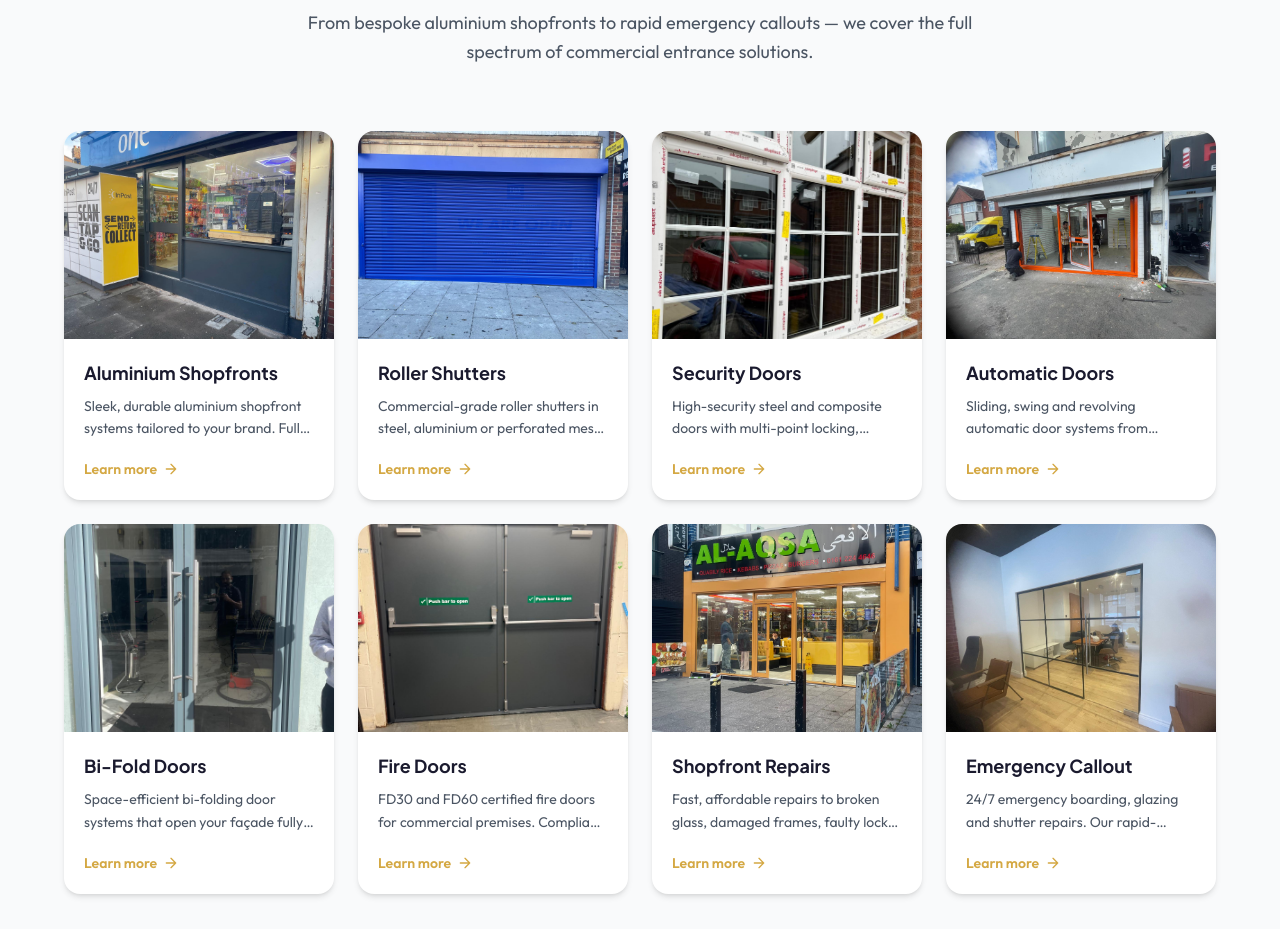
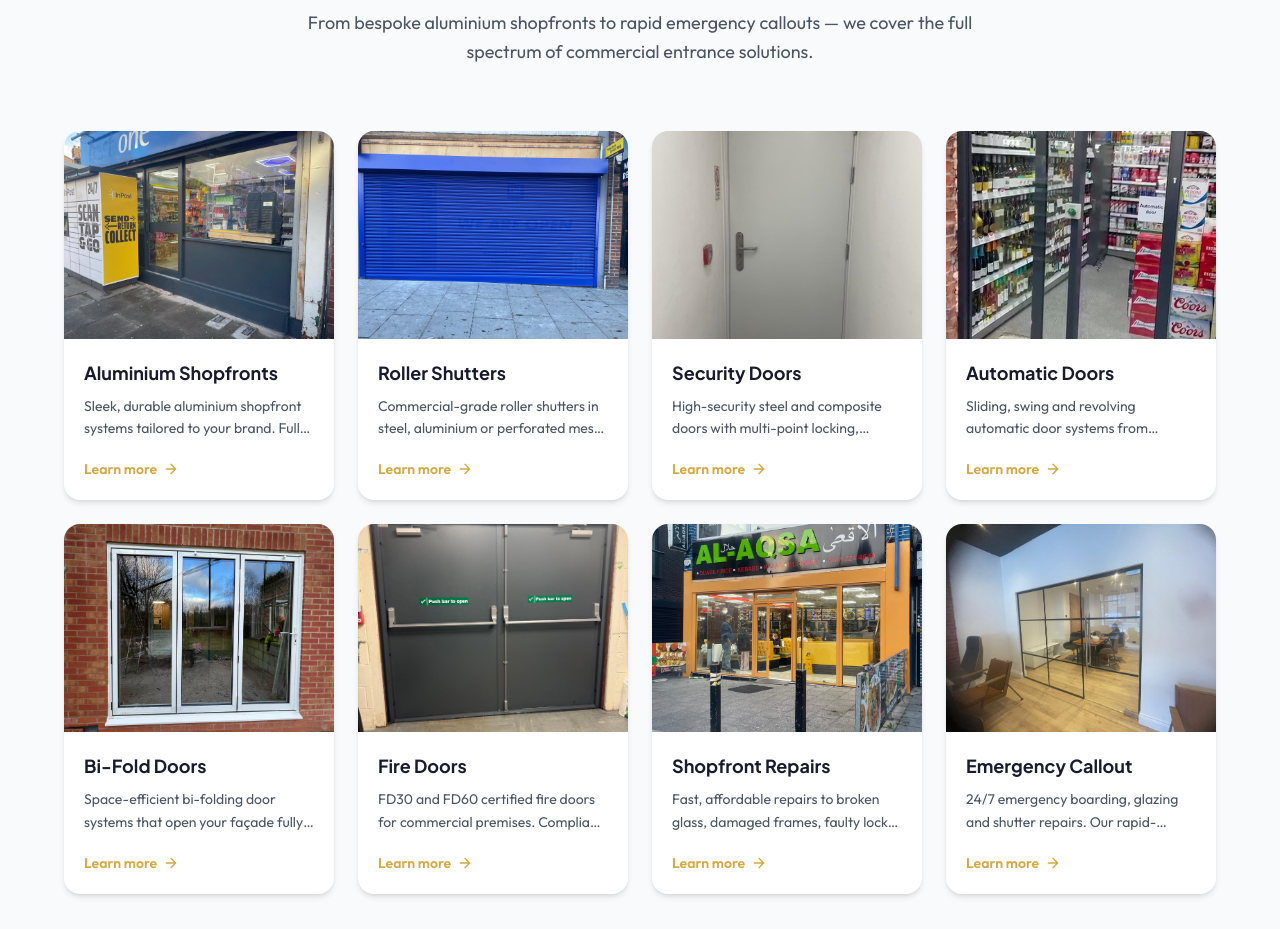
Before and after one commit to hritikch24/sigmashopfronts, a Next.js app: page / in a window 1280 px wide. Shown: the part 1008-1937 px from the top of the page. Built offline with nearby package versions, Linux system fonts and the light colour scheme; no server answers.

Commit message:
Fix service images: correct security door, bi-fold door, and automatic door images across all pages

```diff
--- a/app/areas/[city]/page.tsx
+++ b/app/areas/[city]/page.tsx
@@ -12,9 +12,9 @@ import TestimonialCarousel from '@/components/TestimonialCarousel';
 const allServices = [
   { name: 'Aluminium Shopfronts', slug: 'aluminium-shopfronts', image: 'aluminium-shopfront-1.jpeg' },
   { name: 'Roller Shutters', slug: 'roller-shutters', image: 'roller-shutter-1.jpeg' },
-  { name: 'Security Doors', slug: 'security-doors', image: 'sigma-security-door.jpeg' },
-  { name: 'Automatic Doors', slug: 'automatic-doors', image: 'automatic-door-1.jpeg' },
-  { name: 'Bi-Fold Doors', slug: 'bi-fold-doors', image: 'bifolding-door-1.jpeg' },
+  { name: 'Security Doors', slug: 'security-doors', image: 'security door.jpeg' },
+  { name: 'Automatic Doors', slug: 'automatic-doors', image: 'automatic-door-sigma.jpeg' },
+  { name: 'Bi-Fold Doors', slug: 'bi-fold-doors', image: 'bi-fold door.jpeg' },
   { name: 'Fire Doors', slug: 'fire-doors', image: 'fire-door.jpeg' },
   { name: 'Shopfront Repairs', slug: 'shopfront-repairs', image: 'shopfront-3.jpeg' },
   { name: 'Emergency Callout', slug: 'emergency-callout', image: 'sigma-front-variant.jpeg' },
--- a/app/gallery/page.tsx
+++ b/app/gallery/page.tsx
@@ -39,7 +39,7 @@ const images = [
     alt: 'Bespoke retail shopfront with powder-coated aluminium frame',
   },
   {
-    src: '/assets/sigma-security-door.jpeg',
+    src: '/assets/security door.jpeg',
     alt: 'Heavy-duty security door fitted to commercial premises',
   },
   {
@@ -63,11 +63,11 @@ const images = [
     alt: 'Steel security grille protecting retail shopfront overnight',
   },
   {
-    src: '/assets/bifolding-door-1.jpeg',
+    src: '/assets/bi-fold door.jpeg',
     alt: 'Aluminium bi-fold door system opening to outdoor seating area',
   },
   {
-    src: '/assets/automatic-door-1.jpeg',
+    src: '/assets/automatic-door-sigma.jpeg',
     alt: 'Automatic sliding door installation at commercial entrance',
   },
   {
--- a/app/page.tsx
+++ b/app/page.tsx
@@ -38,21 +38,21 @@ const services = [
     title: 'Security Doors',
     description:
       'High-security steel and composite doors with multi-point locking, graded to LPS 1175 standards. Ideal for rear access, plant rooms and retail.',
-    image: '/assets/sigma-security-door.jpeg',
+    image: '/assets/security door.jpeg',
     href: '/services/security-doors',
   },
   {
     title: 'Automatic Doors',
     description:
       'Sliding, swing and revolving automatic door systems from leading manufacturers. Full installation, commissioning and ongoing maintenance contracts available.',
-    image: '/assets/automatic-door-1.jpeg',
+    image: '/assets/automatic-door-sigma.jpeg',
     href: '/services/automatic-doors',
   },
   {
     title: 'Bi-Fold Doors',
     description:
       'Space-efficient bi-folding door systems that open your façade fully to the street. Available in aluminium and thermally broken profiles.',
-    image: '/assets/bifolding-door-1.jpeg',
+    image: '/assets/bi-fold door.jpeg',
     href: '/services/bi-fold-doors',
   },
   {
--- a/app/services/page.tsx
+++ b/app/services/page.tsx
@@ -13,9 +13,9 @@ export const metadata: Metadata = {
 const services = [
   { name: 'Aluminium Shopfronts', slug: 'aluminium-shopfronts', image: 'aluminium-shopfront-1.jpeg', desc: 'Bespoke aluminium shopfront systems designed, fabricated, and installed to your specification. Thermally broken profiles for energy efficiency.' },
   { name: 'Roller Shutters', slug: 'roller-shutters', image: 'roller-shutter-1.jpeg', desc: 'Commercial-grade steel and aluminium roller shutters. Manual or electric operation, built for heavy daily use.' },
-  { name: 'Security Doors', slug: 'security-doors', image: 'sigma-security-door.jpeg', desc: 'High-security steel and composite doors with multi-point locking. LPS 1175 rated options available.' },
-  { name: 'Automatic Doors', slug: 'automatic-doors', image: 'automatic-door-1.jpeg', desc: 'Sliding, swing, and revolving automatic door systems. Full installation, commissioning, and maintenance.' },
-  { name: 'Bi-Fold Doors', slug: 'bi-fold-doors', image: 'bifolding-door-1.jpeg', desc: 'Aluminium bi-folding door systems that fully open your facade to the street. Thermally broken profiles.' },
+  { name: 'Security Doors', slug: 'security-doors', image: 'security door.jpeg', desc: 'High-security steel and composite doors with multi-point locking. LPS 1175 rated options available.' },
+  { name: 'Automatic Doors', slug: 'automatic-doors', image: 'automatic-door-sigma.jpeg', desc: 'Sliding, swing, and revolving automatic door systems. Full installation, commissioning, and maintenance.' },
+  { name: 'Bi-Fold Doors', slug: 'bi-fold-doors', image: 'bi-fold door.jpeg', desc: 'Aluminium bi-folding door systems that fully open your facade to the street. Thermally broken profiles.' },
   { name: 'Fire Doors', slug: 'fire-doors', image: 'fire-door.jpeg', desc: 'FD30 and FD60 certified fire doors for commercial premises. Fully compliant with UK Building Regulations.' },
   { name: 'Shopfront Repairs', slug: 'shopfront-repairs', image: 'shopfront-3.jpeg', desc: 'Fast, affordable repairs to broken glass, damaged frames, faulty locks, and failed mechanisms.' },
   { name: 'Emergency Callout', slug: 'emergency-callout', image: 'sigma-front-variant.jpeg', desc: '24/7 emergency boarding, glazing, and shutter repairs. Rapid-response teams mobilised across the UK.' },
--- a/data/services.ts
+++ b/data/services.ts
@@ -206,7 +206,7 @@ All shutters are installed with a weather seal along both side guides and at the
     name: 'Security Doors',
     shortDescription:
       'Steel and composite security doors for commercial premises, rated to STS 202 and LPS 1175 standards. Single and double leaf configurations with multi-point locking.',
-    heroImage: 'sigma-security-door.jpeg',
+    heroImage: 'security door.jpeg',
     primaryKeyword: 'commercial security doors',
     metaTitle: 'Commercial Security Doors | Steel & Composite',
     metaDescription:
@@ -294,7 +294,7 @@ Security doors can be supplied with integrated access control provisions — ele
     name: 'Automatic Doors',
     shortDescription:
       'Sliding and swing automatic door systems for retail and commercial premises. BS EN 16005 compliant, with full sensor packages and service plans available.',
-    heroImage: 'automatic-door-1.jpeg',
+    heroImage: 'automatic-door-sigma.jpeg',
     primaryKeyword: 'automatic doors commercial',
     metaTitle: 'Automatic Doors | Commercial Installation',
     metaDescription:
@@ -382,7 +382,7 @@ Automatic doors can be integrated with access control readers for out-of-hours s
     name: 'Bi-Fold Doors',
     shortDescription:
       'Commercial aluminium bi-fold door systems for retail, hospitality, and leisure premises. Open up your frontage completely with thermally broken, weather-rated folding configurations.',
-    heroImage: 'bifolding-door-1.jpeg',
+    heroImage: 'bi-fold door.jpeg',
     primaryKeyword: 'commercial bi-fold doors',
     metaTitle: 'Commercial Bi-Fold Doors | Aluminium Folding',
     metaDescription:
```
Also changed, not shown: public/assets/automatic-door-sigma.jpeg (added).
